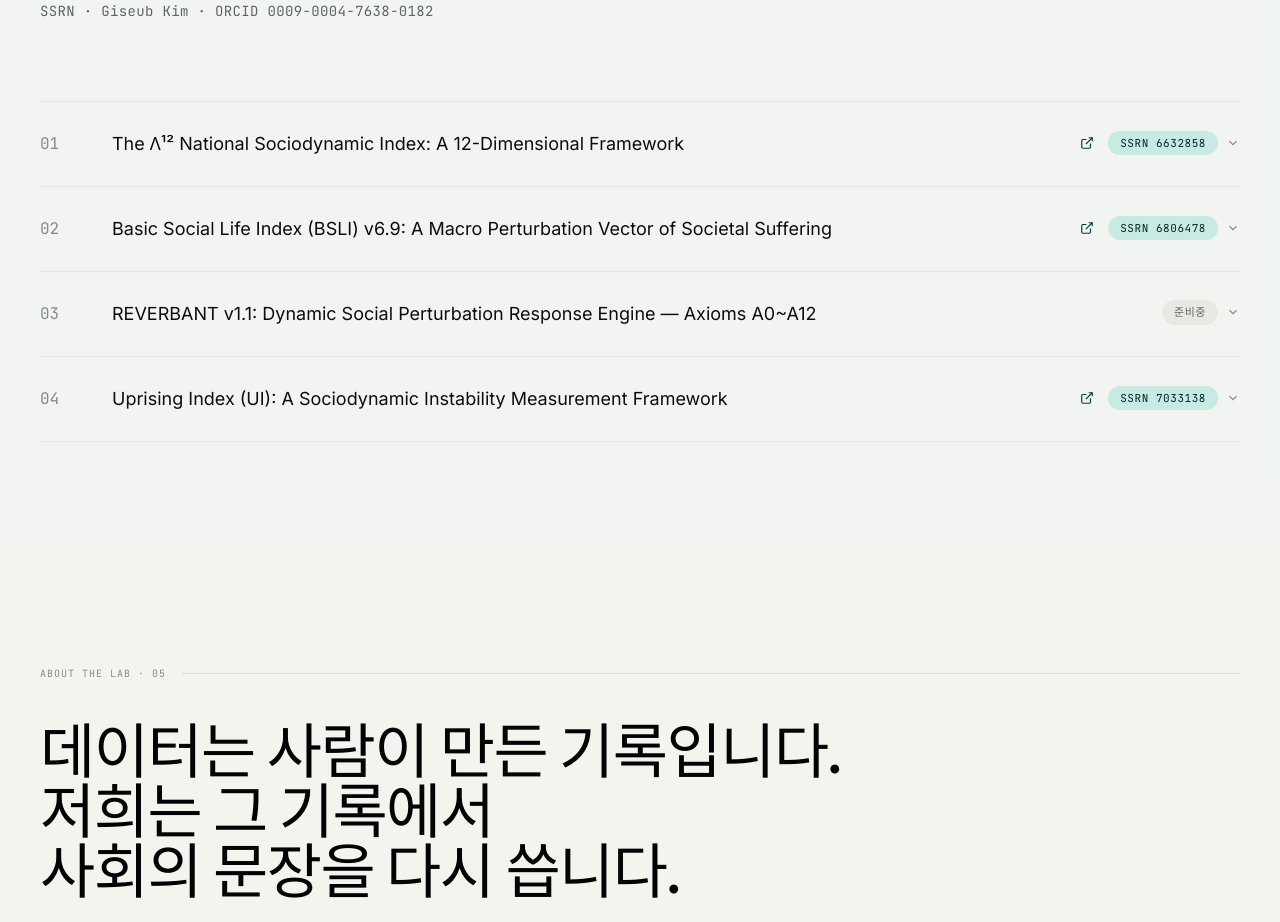
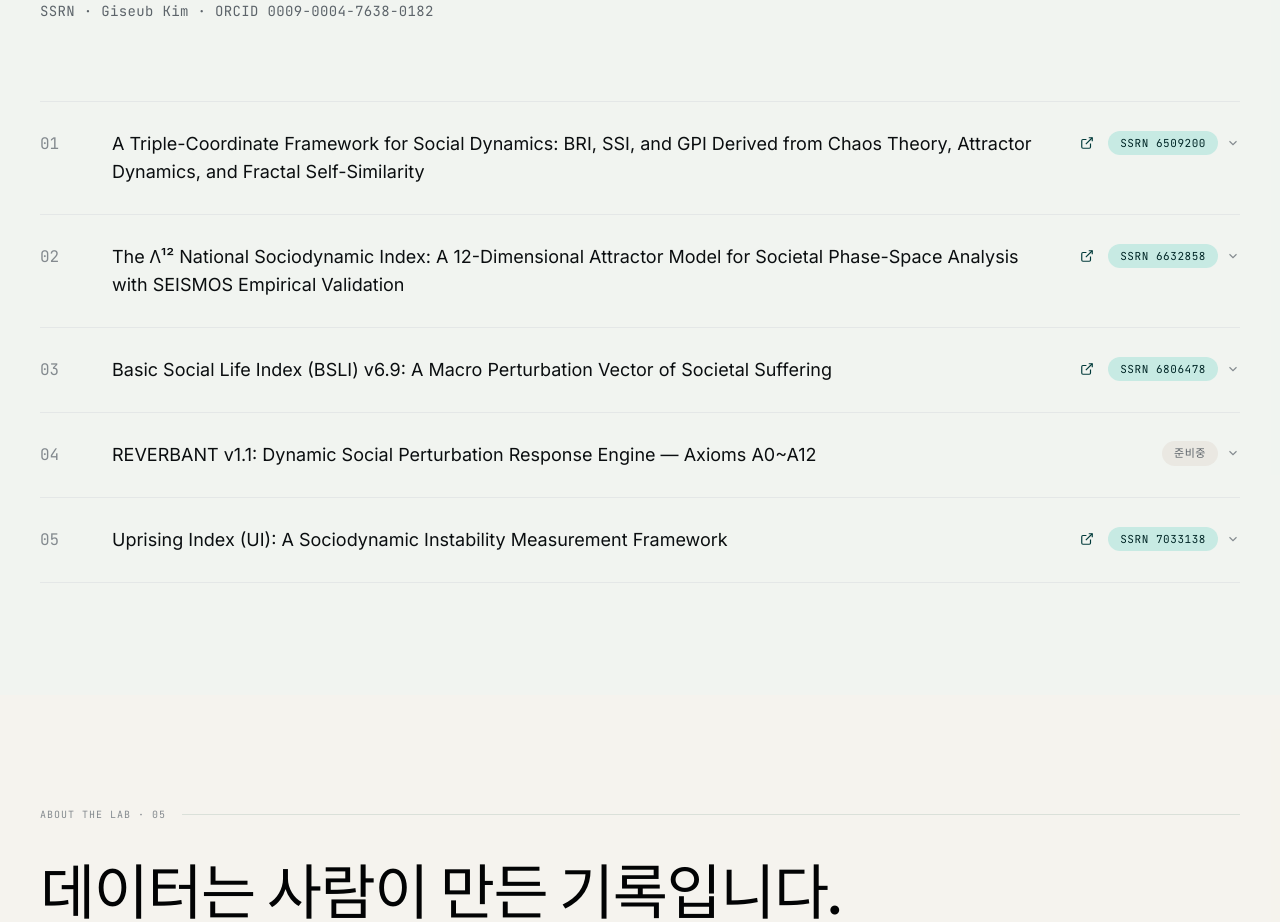
Before and after one commit to badaegopa/everbluesea-portal, a React (Vite) app: page / in a window 1280 px wide. Shown: the part 4860-5782 px from the top of the page. Built offline with nearby package versions, Linux system fonts and the light colour scheme.

Commit message:
feat: Papers 섹션에 SSRN 6509200 추가 (시간순 재배열, 01~05)

```diff
--- a/src/pages/home/components/Papers.tsx
+++ b/src/pages/home/components/Papers.tsx
@@ -86,24 +86,30 @@ export default function Papers() {
   const papers = [
     {
       id: "01",
-      title: "The Λ¹² National Sociodynamic Index: A 12-Dimensional Framework",
+      title: "A Triple-Coordinate Framework for Social Dynamics: BRI, SSI, and GPI Derived from Chaos Theory, Attractor Dynamics, and Fractal Self-Similarity",
+      badge: "SSRN 6509200",
+      href: "https://papers.ssrn.com/sol3/papers.cfm?abstract_id=6509200",
+    },
+    {
+      id: "02",
+      title: "The \u039b\u00b9\u00b2 National Sociodynamic Index: A 12-Dimensional Attractor Model for Societal Phase-Space Analysis with SEISMOS Empirical Validation",
       badge: "SSRN 6632858",
       href: "https://papers.ssrn.com/sol3/papers.cfm?abstract_id=6632858",
     },
     {
-      id: "02",
+      id: "03",
       title: "Basic Social Life Index (BSLI) v6.9: A Macro Perturbation Vector of Societal Suffering",
       badge: "SSRN 6806478",
       href: "https://papers.ssrn.com/sol3/papers.cfm?abstract_id=6806478",
     },
     {
-      id: "03",
+      id: "04",
       title: "REVERBANT v1.1: Dynamic Social Perturbation Response Engine — Axioms A0~A12",
       badge: "준비중",
       href: null,
     },
     {
-      id: "04",
+      id: "05",
       title: "Uprising Index (UI): A Sociodynamic Instability Measurement Framework",
       badge: "SSRN 7033138",
       href: "https://papers.ssrn.com/sol3/papers.cfm?abstract_id=7033138",
```
